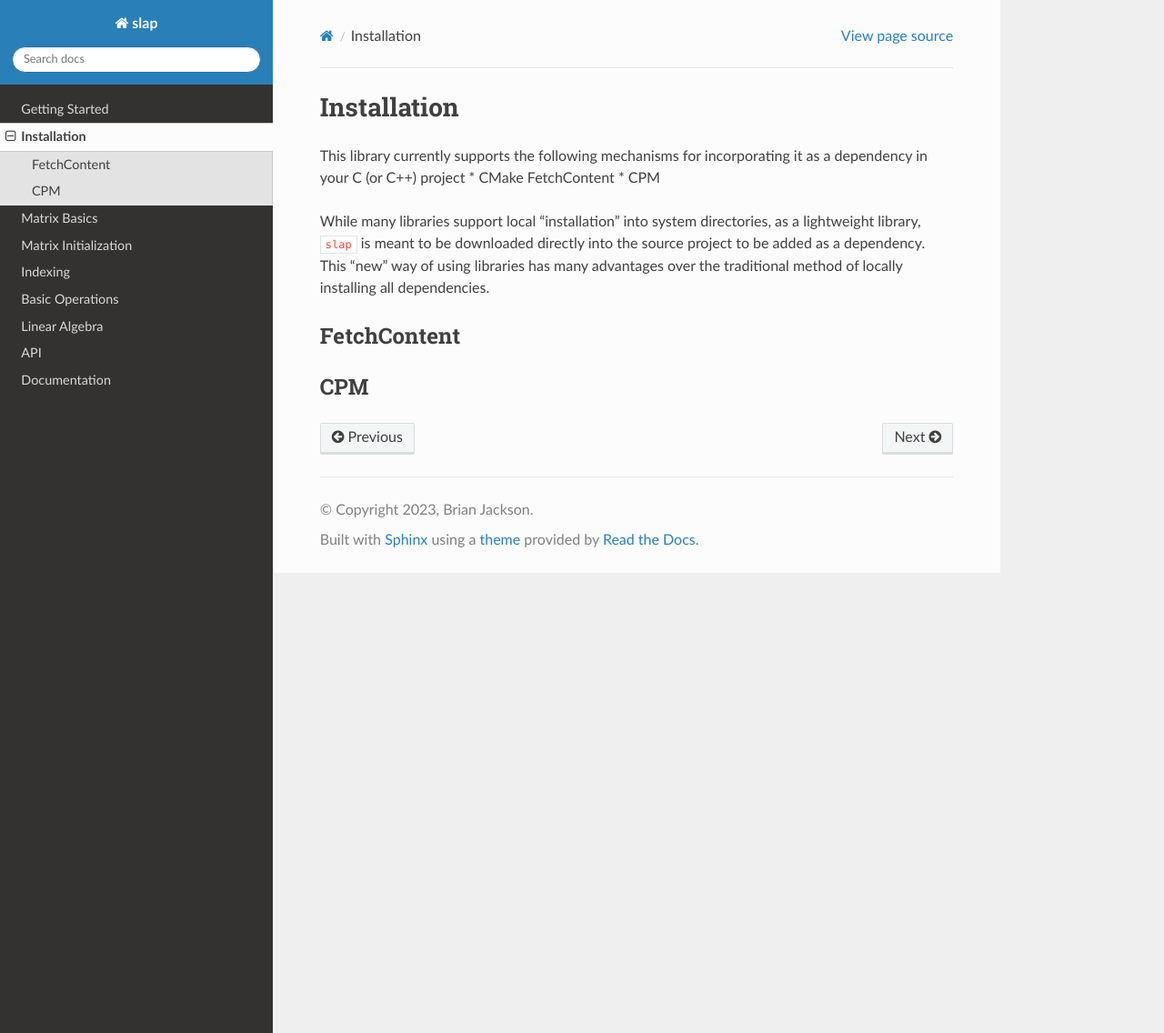
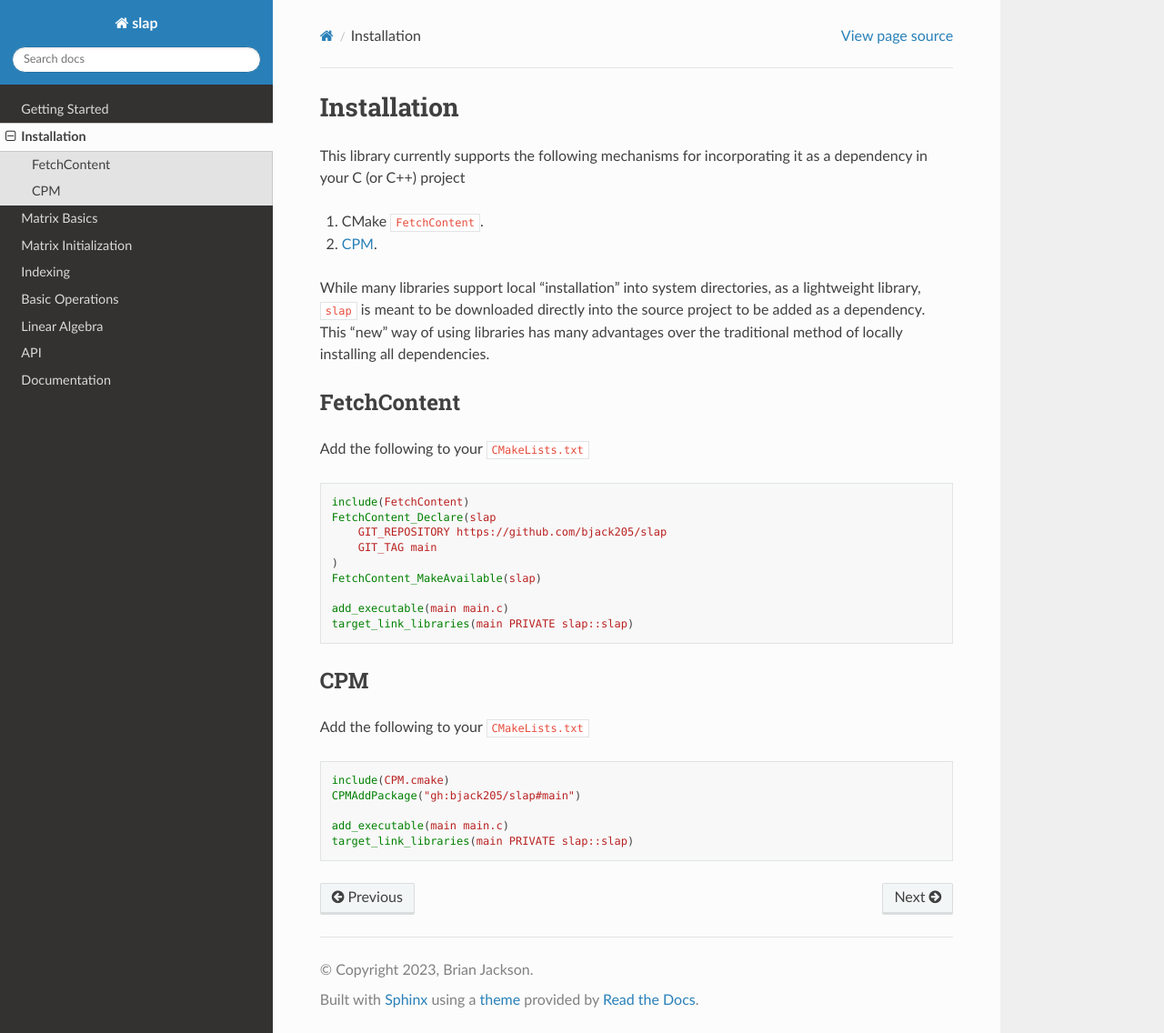
Before and after one commit to bjack205/slap, a Sphinx documentation site: the page built from docs/src/installation.rst, in a window 1280 px wide and 1136 px high. Shown: the whole window at 91% size. Built offline with Sphinx 7.4.7 and the Read the Docs theme 2.0.0, drawn with Linux system fonts in a browser that asks for light colours.

Commit message:
Update install instructions

```diff
--- a/docs/src/installation.rst
+++ b/docs/src/installation.rst
@@ -3,8 +3,9 @@ Installation
 
 This library currently supports the following mechanisms for incorporating
 it as a dependency in your C (or C++) project
-* CMake FetchContent
-* CPM
+
+#. CMake ``FetchContent``.
+#. `CPM <https://github.com/cpm-cmake/CPM.cmake>`_.
 
 While many libraries support local "installation" into system directories,
 as a lightweight library, ``slap`` is meant to be downloaded directly into
@@ -14,6 +15,29 @@ all dependencies.
 
 FetchContent
 ------------
+Add the following to your ``CMakeLists.txt``
+
+.. code-block:: cmake
+
+    include(FetchContent)
+    FetchContent_Declare(slap
+        GIT_REPOSITORY https://github.com/bjack205/slap
+        GIT_TAG main
+    )
+    FetchContent_MakeAvailable(slap)
+
+    add_executable(main main.c)
+    target_link_libraries(main PRIVATE slap::slap)
 
 CPM
 ----
+
+Add the following to your ``CMakeLists.txt``
+
+.. code-block:: cmake
+
+    include(CPM.cmake)
+    CPMAddPackage("gh:bjack205/slap#main")
+
+    add_executable(main main.c)
+    target_link_libraries(main PRIVATE slap::slap)
```
Also changed, not shown: docs/index.rst (+7 -7 lines).
